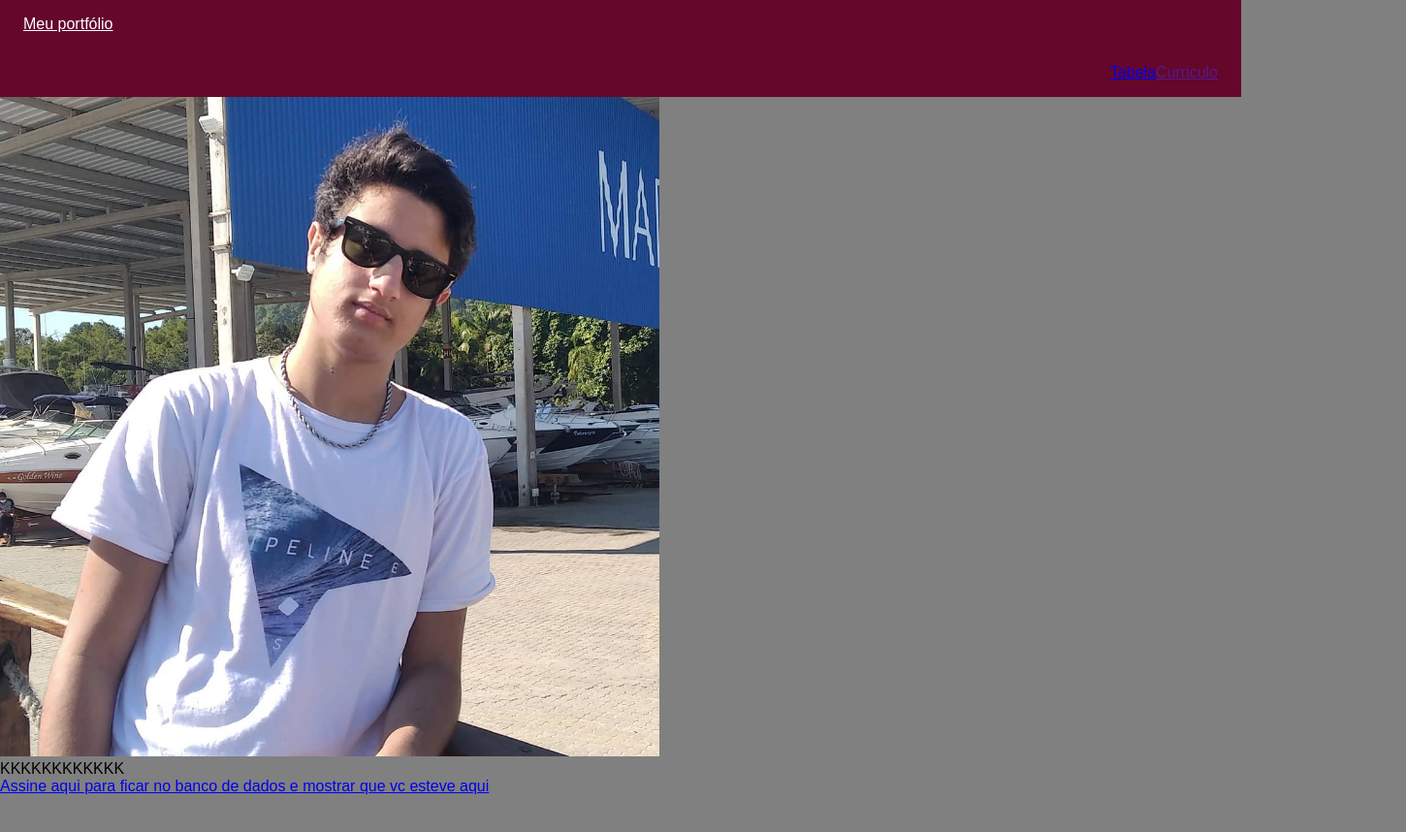
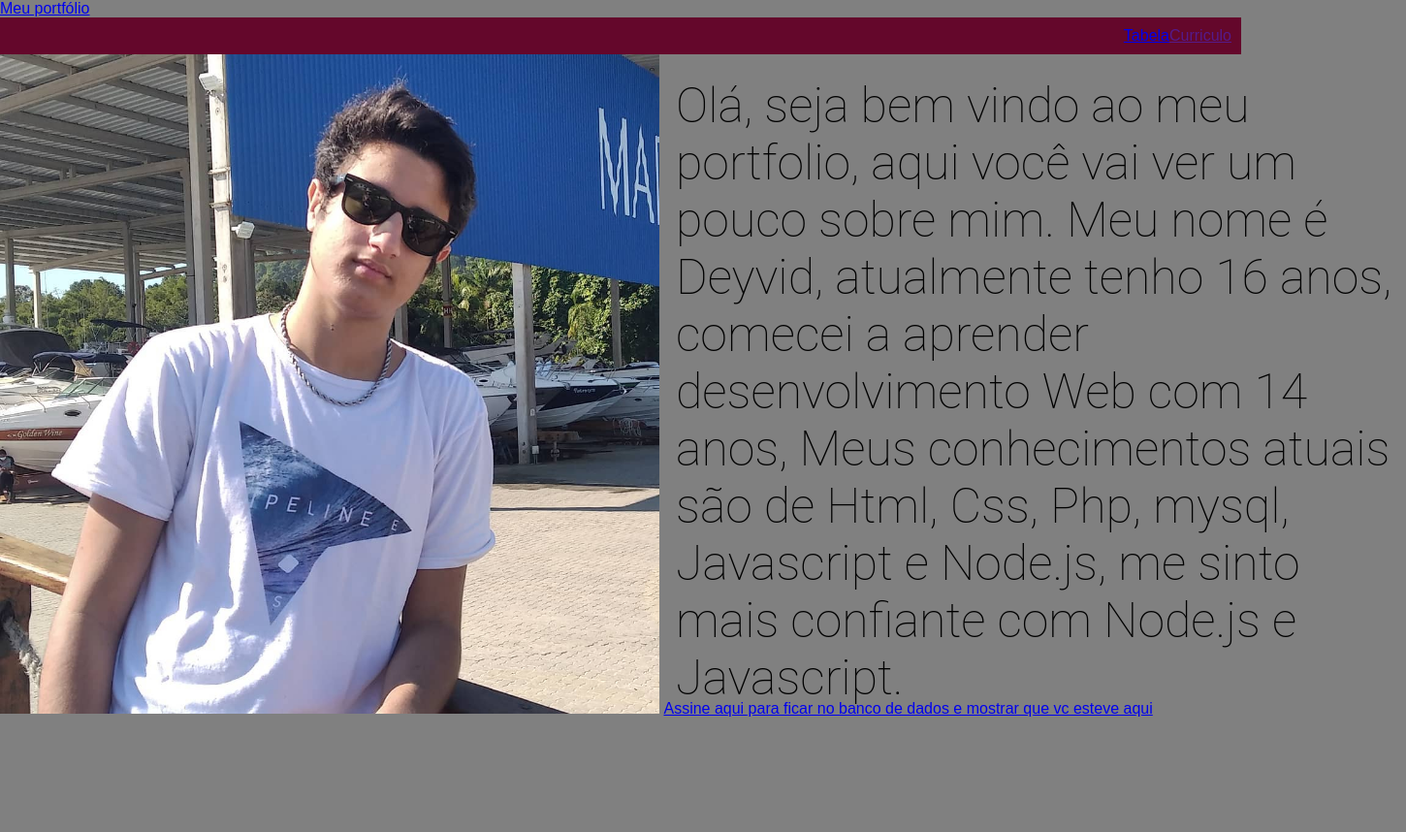
Before and after one commit to Vexwe/Meu-portfolio, a website: page src/index.html in a window 1280 px wide. Shown: the whole page at 97% size, 1450 px wide, since content can reach past the window. Before the commit the page ends 820 px from the top, so only its background shows below. Drawn offline with Linux system fonts and the light colour scheme; files that its build step writes are made by us from their sources; files whose address does not match are found by name.

Commit message:
atualizei o html, e ainda está com um certo problema no css, mas já será resolvido

```diff
--- a/index.js
+++ b/index.js
@@ -19,5 +19,5 @@ app.listen(8080,() =>{console.log('servidor ligado')})
 git status(para ver oq ta acontecendo)
 git add . (para colocar tudo)
 git commit -m "colocar a alteração resumida aq"
-git push
+git push (caso não funcione"git push -u origin master")
 */
--- a/public/css/index.css
+++ b/public/css/index.css
@@ -24,21 +24,30 @@ div {
 
     background-color: #64072B;
     color: white;
+    padding: 10px 10px;
 
-    padding: 16px 24px;
 }
 
 #aa{
-    display: flex;
-    flex-direction: row;
-    justify-content: flex-start;
-    bottom: 0;
-    background-color: #64072B;
-    color: white;
 
-    padding: 16px 24px;
 }
 
-div.a{
-    margin:10px ;
+p{
+   /* Olá, seja bem vindo ao meu portfolio, aqui você vai ver um pouco sobre mim. Meu nome é Deyvid, atualmente tenho 16 anos, comecei a aprender desenvolvimento Web com 14 anos, Meus conhecimentos atuais são de Html, Css, Php, mysql, Javascript e Node.js, me sinto mais confiante com Node.js e Javascript. */
+
+position: absolute;
+width: 753px;
+height: 837px;
+left: 697px;
+top: 80px;
+
+font-family: Roboto;
+font-style: normal;
+font-weight: 200;
+font-size: 50px;
+line-height: 59px;
+
+color: #000000;
+
+
 }
--- a/src/index.html
+++ b/src/index.html
@@ -9,50 +9,26 @@
     </head>
 
     <body>
-
-        <nav>
+        <header>
            <a id = aa href="/">Meu portfólio</a>
             <div>
                 <a href="/bancodevisitas">Tabela </a>
                 <a href=""> Curriculo</a>
             </div>
-        </nav>
+        </header>
 
         <img src="images/a.jpg" alt="minhafoto">
 
-
-        <p>KKKKKKKKKKKK</p>
+        <p>Olá, seja bem vindo ao meu portfolio, aqui
+            você vai ver um pouco sobre mim.
+                Meu nome é Deyvid, atualmente tenho 16
+            anos, comecei a aprender desenvolvimento
+            Web com 14 anos, Meus conhecimentos
+            atuais são de Html, Css, Php, mysql,
+             Javascript e Node.js, me sinto mais
+            confiante com Node.js e Javascript.</p>
 
         <a href="/bancodevisitas">Assine aqui para ficar no banco de dados e mostrar que vc esteve aqui</a>
     </body>
 
 </html>
-
-
-
-
-
-
-
-
-
-
-
-
-
-
-
-
-
-
-
-
-
-
-
-
-
-
-
-
-      <!--  -->
```
